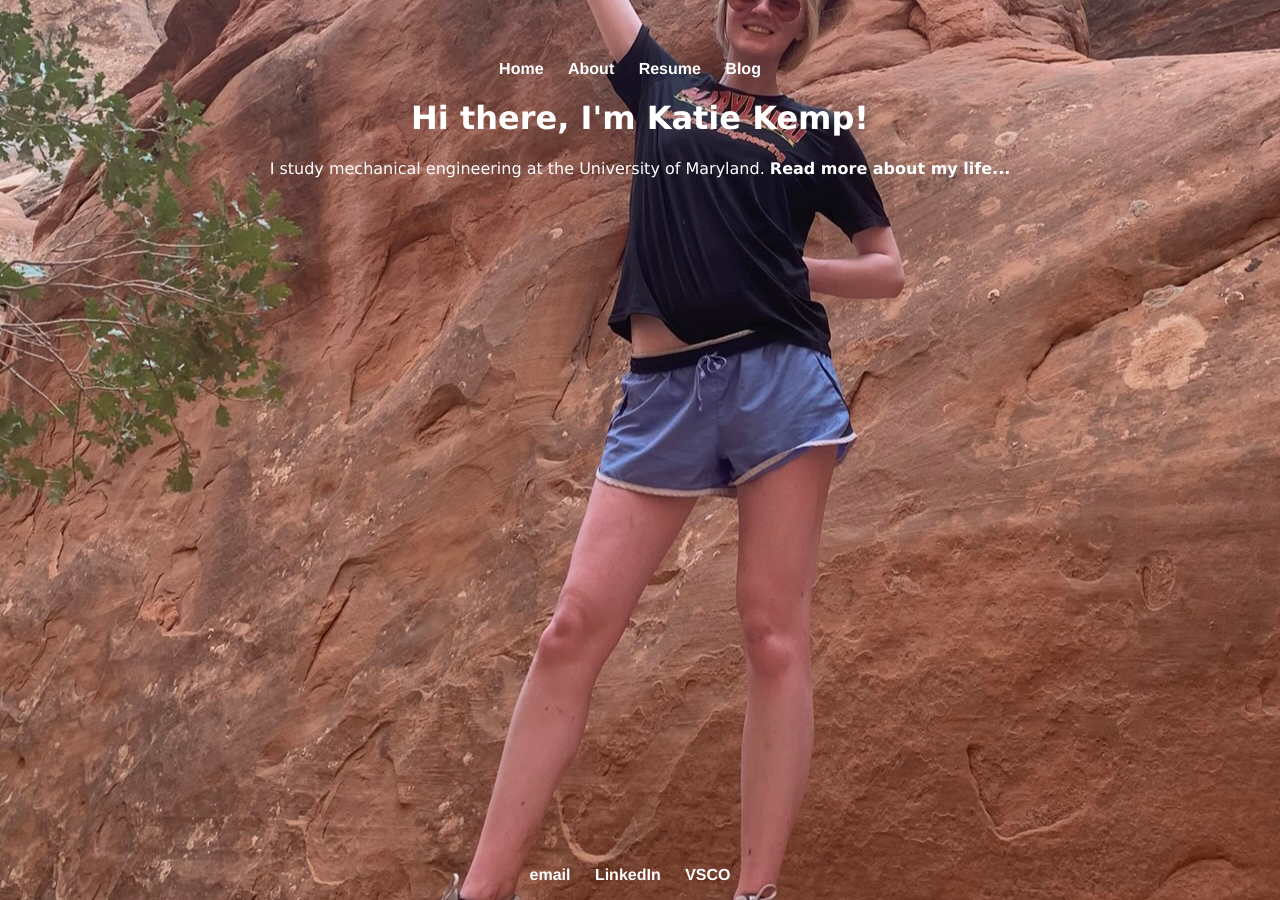
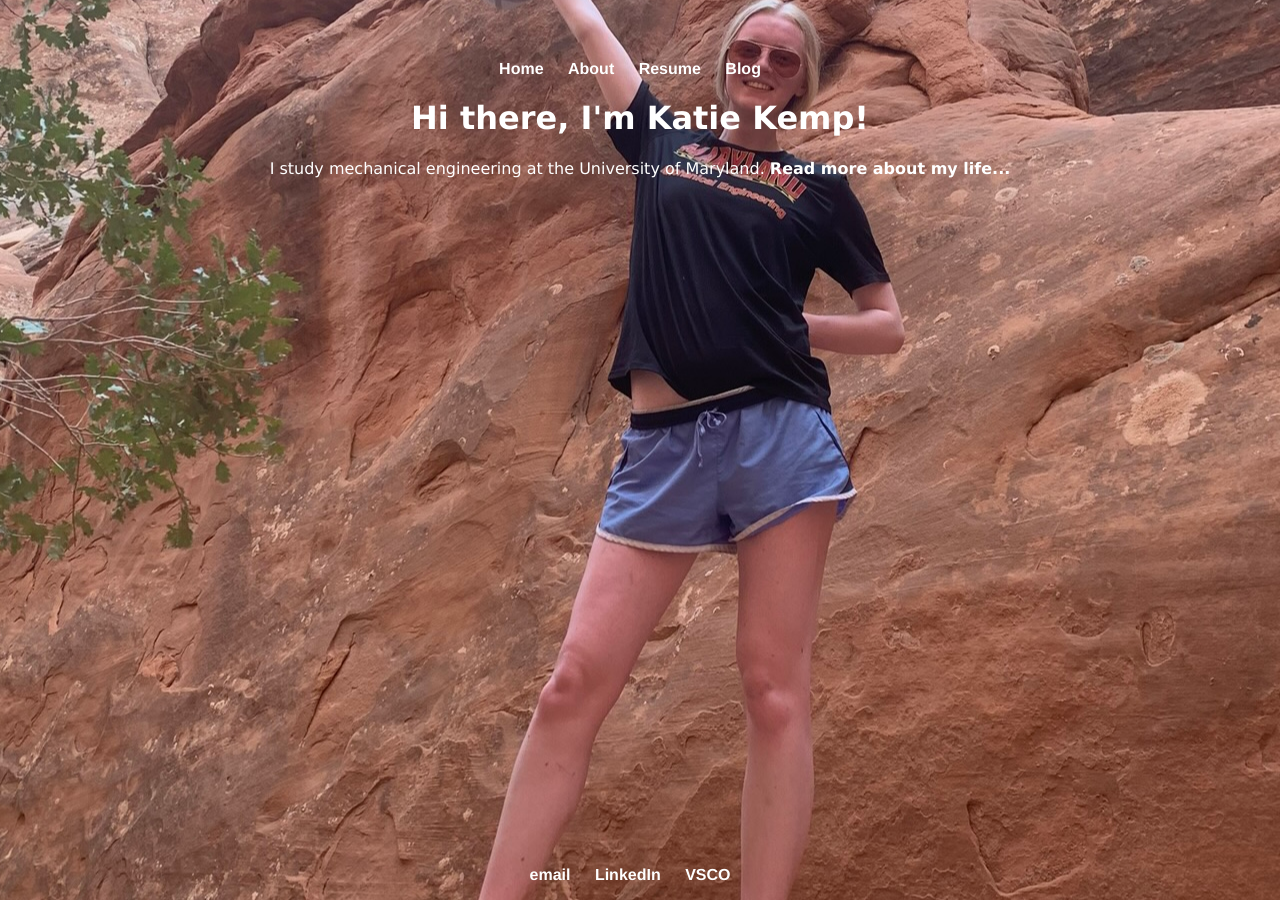
Before and after one commit to katherinekemp/katherinekemp.github.io, a Jekyll site: the page built from index.html, in a window 1280 px wide. Built offline with Jekyll 4.4.1, drawn with Linux system fonts in a browser that asks for light colours.

Commit message:
Update home.html

```diff
--- a/_layouts/home.html
+++ b/_layouts/home.html
@@ -8,7 +8,7 @@
 				background-image: url("homepage.JPG");
 				background-size: auto;
 				background-repeat: no-repeat;
-				background-position: 50% 30%;
+				background-position: 50% 26%;
 				text-align: center;
 			}
 			footer {
```
